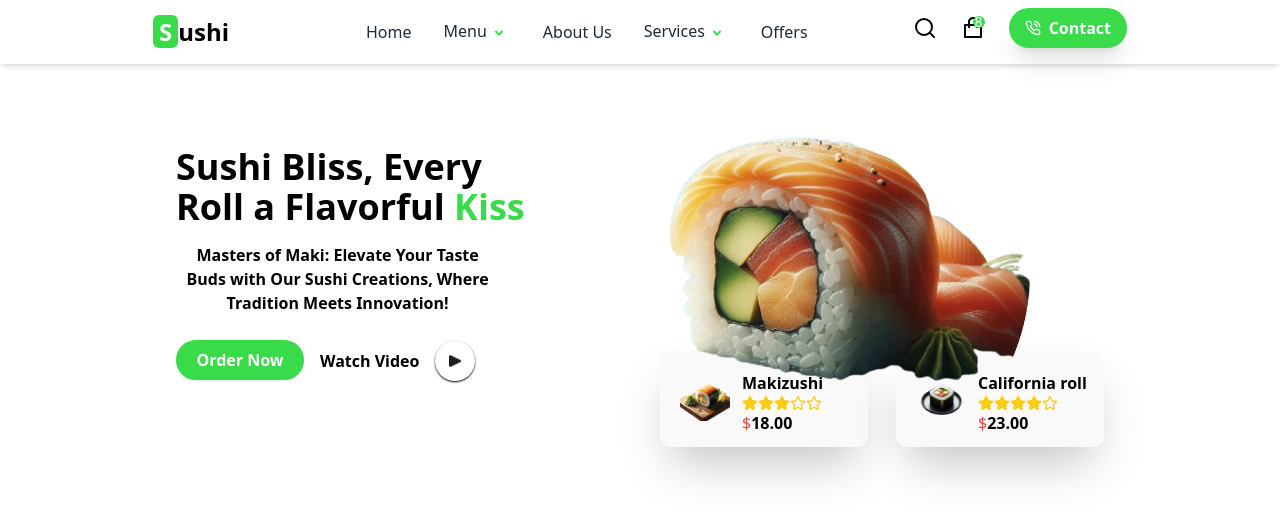
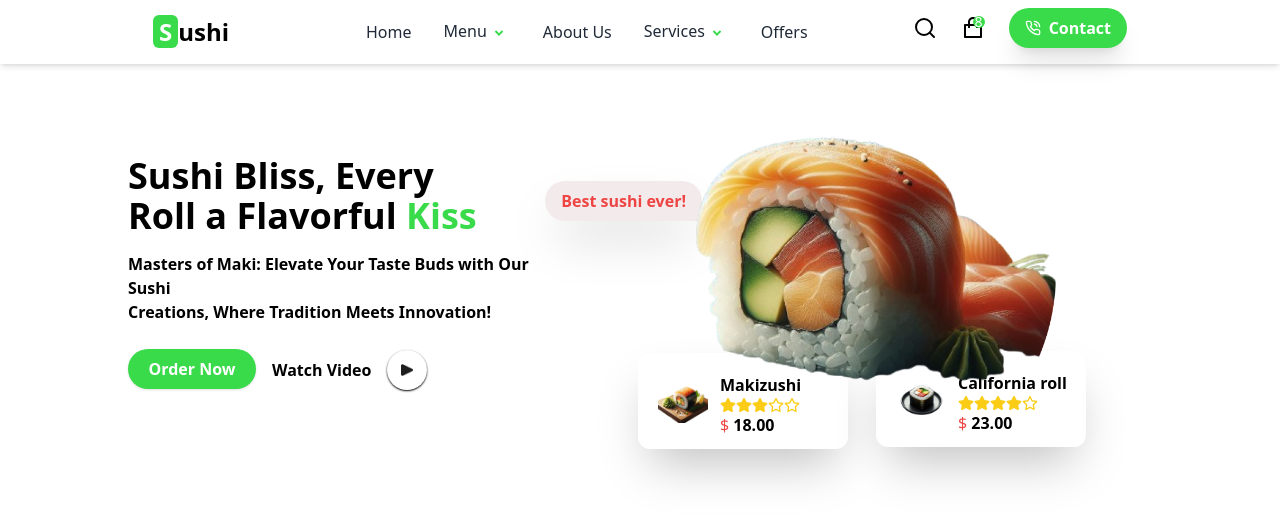
Before and after one commit to Moyo-Made/SUSHI, a React (Vite) app: page / in a window 1280 px wide. Shown: the top 522 px of the page. Built offline with nearby package versions, Linux system fonts and the light colour scheme.

Commit message:
Code: hero section

```diff
--- a/src/Components/Hero.jsx
+++ b/src/Components/Hero.jsx
@@ -11,18 +11,18 @@ function Hero() {
 	return (
 		//LEFT SIDE
 		<div className="flex flex-col md:flex-row justify-center items-center">
-			<div className="flex text-center md:flex-1 justify-center mt-36 md:ml-24 md:mt-10 md:text-left">
-				<div className="md:ml-20">
+			<div className="flex text-center md:flex-1 justify-center mt-36 md:ml-32 md:mt-10 md:text-left">
+				<div className="">
 					<h2 className="text-2xl md:text-4xl font-extrabold ">
 						Sushi Bliss, Every <br />
 						Roll a Flavorful
 						<span className="text-[#39DB4A]"> Kiss</span>
 					</h2>
-					<p className="text-center w-[70%] md:w-[80%] mt-4 font-semibold">
-						Masters of Maki: Elevate Your Taste Buds with Our Sushi Creations,
-						Where Tradition Meets Innovation!
+					<p className="ml-14 md:-ml-0 w-[70%] md:w-auto text-center md:text-left mt-4 font-semibold">
+						Masters of Maki: Elevate Your Taste Buds with Our Sushi <br />{" "}
+						Creations, Where Tradition Meets Innovation!
 					</p>
-					<div className="mt-8 flex items-center space-x-4">
+					<div className="ml-10 md:ml-0 mt-8 flex items-center space-x-4">
 						<h4 className="button shadow shadow-sm-[#39DB4A] w-32 font-semibold">
 							Order Now
 						</h4>
@@ -39,7 +39,21 @@ function Hero() {
 			</div>
 
 			{/* RIGHT SIDE  */}
-			<div className="flex-1 md:mt-14 md:mr-20 items-center z-50">
+			<div className="justify-end mb-4 hidden sm:block lg:block xl:block">
+				<div className="relative">
+					<div
+						className="bg-[#f3ebeb] text-red-500 font-semibold rounded-tl-full
+									rounded-tr-full rounded-bl-full rounded-br-none py-2 px-4 shadow-2xl
+									md:-mr-24 md:-mt-16"
+					>
+						<span>Best sushi ever!</span>
+					</div>
+				</div>
+			</div>
+			<div
+				className="flex-1 mr-10 -mt-10 md:mt-14 md:mr-[14rem] items-center z-50 w-[300px]
+							 md:w-[450px] h-[300px] md:h-[450px]"
+			>
 				<img
 					src={sushiImage}
 					alt="Sushi Image"
@@ -47,9 +61,13 @@ function Hero() {
 					height={450}
 					className="flex justify-center"
 				/>
-				<div className="flex flex-row items-center space-x-7 mr-24">
+				<div className="flex flex-col md:flex-row items-center space-x-7 w-[20rem] md:w-[30rem]">
 					{/* Makizushi */}
-					<div className="flex items-center space-x-3 bg-[#f9f9f9fd] space-y-2 w-52 h-24 ml-20  mt-[-180px] shadow-2xl rounded-xl -z-10">
+					<div
+						className="flex items-center space-x-3 bg-[#ffff] space-y-2 w-[14rem] md:w-[19rem] md:h-24
+									md:ml-8 -mt-[5rem] md:-mt-[8.5rem] shadow-2xl rounded-xl -z-10
+									md:mb-auto mb-1"
+					>
 						<img
 							width={50}
 							height={50}
@@ -67,13 +85,16 @@ function Hero() {
 								<FaRegStar />
 							</div>
 							<h3 className="font-bold">
-								<span className="text-red-500 font-medium">$</span>18.00
+								<span className="text-red-500 font-medium">$</span> 18.00
 							</h3>
 						</div>
 					</div>
 
 					{/* CaliRoll */}
-					<div className="flex items-center space-x-3 bg-[#f9f9f9fd] space-y-2 w-52 h-24 ml-20  mt-[-180px] shadow-2xl rounded-xl -z-10">
+					<div
+						className="flex items-center space-x-3 bg-[#ffff] space-y-2 w-[14rem] md:w-[19rem] md:h-24
+									md:mt-[-180px] md:mr-auto mr-10 shadow-2xl rounded-xl -z-10"
+					>
 						<img
 							width={50}
 							height={50}
@@ -91,7 +112,7 @@ function Hero() {
 								<FaRegStar />
 							</div>
 							<h3 className="font-bold">
-								<span className="text-red-500 font-medium">$</span>23.00
+								<span className="text-red-500 font-medium">$</span> 23.00
 							</h3>
 						</div>
 					</div>
```
